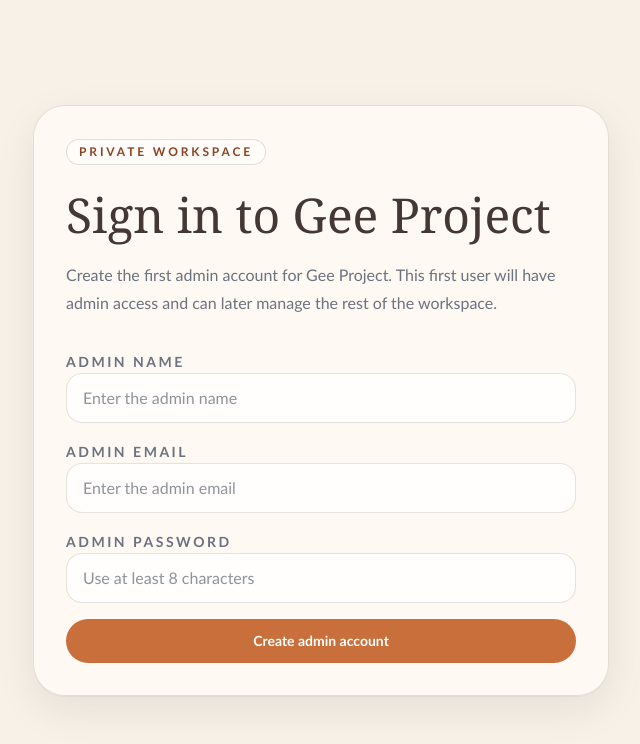
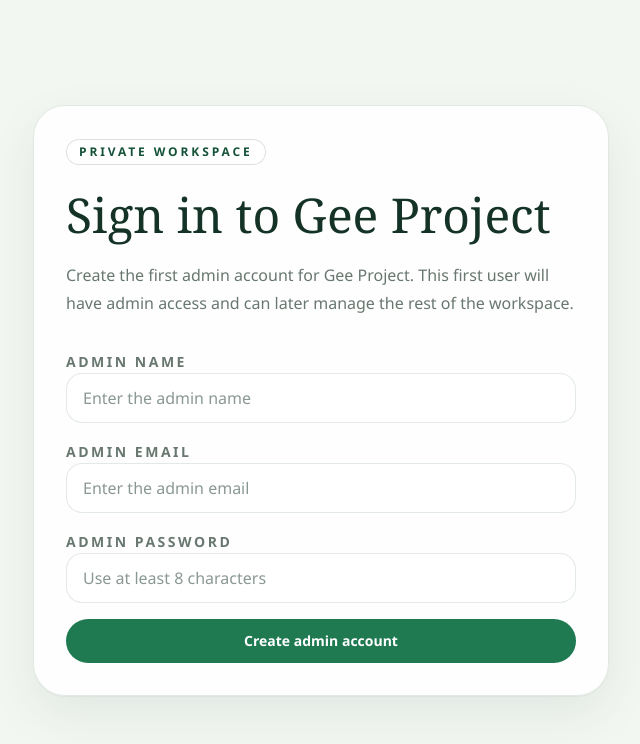
Before and after one commit to JackTrevor/gee-project, a Next.js app: page /login in a window 1280 px wide. Shown: the top 744 px of the page, without its empty margins (319-959 px from the left). Built offline with nearby package versions, Linux system fonts and the light colour scheme; no server answers; the database is empty.

Commit message:
Refresh dashboard palette

```diff
--- a/src/app/globals.css
+++ b/src/app/globals.css
@@ -1,15 +1,15 @@
 @import "tailwindcss";
 
 :root {
-  --background: #f7f1e8;
-  --foreground: #1f2937;
-  --surface: rgba(255, 250, 244, 0.82);
-  --surface-strong: #fffaf4;
-  --muted: #6b7280;
-  --border: rgba(94, 82, 64, 0.16);
-  --accent: #c96f3b;
-  --accent-strong: #8a4423;
-  --ink-soft: #433833;
+  --background: #f3f7f2;
+  --foreground: #163126;
+  --surface: rgba(255, 255, 255, 0.82);
+  --surface-strong: #ffffff;
+  --muted: #68776f;
+  --border: rgba(28, 78, 54, 0.12);
+  --accent: #1f7a52;
+  --accent-strong: #145238;
+  --ink-soft: #143326;
 }
 
 @theme inline {
@@ -22,8 +22,8 @@
   --color-accent: var(--accent);
   --color-accent-strong: var(--accent-strong);
   --color-ink-soft: var(--ink-soft);
-  --font-sans: "Trebuchet MS", "Segoe UI", sans-serif;
-  --font-serif: Georgia, "Times New Roman", serif;
+  --font-sans: "Aptos", "Segoe UI", sans-serif;
+  --font-serif: "Iowan Old Style", Georgia, "Times New Roman", serif;
   --font-mono: Consolas, "Courier New", monospace;
 }
 
@@ -33,9 +33,10 @@
 
 html {
   background:
-    radial-gradient(circle at top left, rgba(201, 111, 59, 0.18), transparent 32%),
-    radial-gradient(circle at top right, rgba(55, 93, 129, 0.14), transparent 28%),
-    linear-gradient(180deg, #fbf7f0 0%, #f1e8db 100%);
+    radial-gradient(circle at top left, rgba(46, 138, 94, 0.17), transparent 28%),
+    radial-gradient(circle at top right, rgba(19, 82, 56, 0.14), transparent 24%),
+    radial-gradient(circle at bottom right, rgba(130, 198, 161, 0.18), transparent 22%),
+    linear-gradient(180deg, #f8fcf7 0%, #edf5ee 100%);
 }
 
 body {
@@ -50,11 +51,11 @@ a {
 }
 
 ::selection {
-  background: rgba(201, 111, 59, 0.22);
+  background: rgba(31, 122, 82, 0.22);
 }
 
 .card-shadow {
   box-shadow:
-    0 1px 1px rgba(36, 30, 24, 0.04),
-    0 14px 40px rgba(36, 30, 24, 0.08);
+    0 1px 1px rgba(18, 49, 37, 0.04),
+    0 18px 48px rgba(18, 49, 37, 0.08);
 }
--- a/src/app/jobs/page.tsx
+++ b/src/app/jobs/page.tsx
@@ -21,12 +21,15 @@ async function getJobsPageData() {
 }
 
 const statusClassNames: Record<string, string> = {
-  scheduled: "bg-[rgba(54,94,129,0.10)] text-[#375d81]",
-  completed: "bg-[rgba(34,94,67,0.10)] text-[#215940]",
+  scheduled: "bg-[rgba(31,122,82,0.10)] text-[#1f7a52]",
+  completed: "bg-[rgba(20,82,56,0.12)] text-[#145238]",
   cancelled: "bg-[rgba(137,48,48,0.10)] text-[#8a2f2f]",
-  pending: "bg-[rgba(201,111,59,0.12)] text-accent-strong",
-  invoiced: "bg-[rgba(90,52,110,0.08)] text-[#5a346e]",
-  paid: "bg-[rgba(34,94,67,0.10)] text-[#215940]",
+  pending: "bg-[rgba(213,155,61,0.14)] text-[#8b5a12]",
+  invoiced: "bg-[rgba(31,122,82,0.10)] text-[#145238]",
+  paid: "bg-[rgba(20,82,56,0.12)] text-[#145238]",
+  requested: "bg-[rgba(213,155,61,0.14)] text-[#8b5a12]",
+  approved: "bg-[rgba(20,82,56,0.12)] text-[#145238]",
+  rejected: "bg-[rgba(137,48,48,0.10)] text-[#8a2f2f]",
 };
 
 function Pill({ value }: { value: string }) {
@@ -76,8 +79,8 @@ function JobCard({
     <article
       className={`rounded-[28px] border border-border p-5 ${
         emphasis === "completed"
-          ? "bg-[linear-gradient(180deg,rgba(247,250,246,0.96),rgba(237,245,239,0.92))]"
-          : "bg-white/70"
+          ? "bg-[linear-gradient(180deg,rgba(243,250,245,0.98),rgba(231,244,236,0.96))]"
+          : "bg-[linear-gradient(180deg,rgba(255,255,255,0.96),rgba(244,249,245,0.92))]"
       }`}
     >
       <div className="flex items-start justify-between gap-3">
@@ -88,21 +91,21 @@ function JobCard({
         <Pill value={job.jobStatus} />
       </div>
       <div className="mt-4 grid gap-3 text-sm text-ink-soft sm:grid-cols-2">
-        <div className="rounded-2xl bg-[rgba(255,255,255,0.55)] px-4 py-3">
+        <div className="rounded-2xl bg-[rgba(255,255,255,0.72)] px-4 py-3">
           <p className="text-xs font-semibold uppercase tracking-[0.16em] text-muted">Client</p>
           <p className="mt-2 font-semibold">
             {job.clientId?.companyName || job.clientId?.name || "Unknown client"}
           </p>
         </div>
-        <div className="rounded-2xl bg-[rgba(255,255,255,0.55)] px-4 py-3">
+        <div className="rounded-2xl bg-[rgba(255,255,255,0.72)] px-4 py-3">
           <p className="text-xs font-semibold uppercase tracking-[0.16em] text-muted">Cleaner</p>
           <p className="mt-2 font-semibold">{job.cleanerId?.name || "Unknown cleaner"}</p>
         </div>
-        <div className="rounded-2xl bg-[rgba(255,255,255,0.55)] px-4 py-3">
+        <div className="rounded-2xl bg-[rgba(255,255,255,0.72)] px-4 py-3">
           <p className="text-xs font-semibold uppercase tracking-[0.16em] text-muted">Cleaning date</p>
           <p className="mt-2 font-semibold">{formatDate(job.cleaningDate)}</p>
         </div>
-        <div className="rounded-2xl bg-[rgba(255,255,255,0.55)] px-4 py-3">
+        <div className="rounded-2xl bg-[rgba(255,255,255,0.72)] px-4 py-3">
           <p className="text-xs font-semibold uppercase tracking-[0.16em] text-muted">Profit</p>
           <p className="mt-2 font-semibold">{formatCurrency(profit)}</p>
         </div>
@@ -113,7 +116,7 @@ function JobCard({
         {job.completionReviewStatus !== "none" ? <Pill value={job.completionReviewStatus} /> : null}
       </div>
       {job.notes ? (
-        <p className="mt-4 rounded-2xl bg-[rgba(255,255,255,0.55)] px-4 py-3 text-sm leading-6 text-muted">
+        <p className="mt-4 rounded-2xl bg-[rgba(255,255,255,0.72)] px-4 py-3 text-sm leading-6 text-muted">
           {job.notes}
         </p>
       ) : null}
@@ -159,12 +162,12 @@ export default async function JobsPage() {
     <main className="min-h-screen px-4 py-6 text-foreground sm:px-6 lg:px-10">
       <div className="mx-auto flex w-full max-w-7xl flex-col gap-6">
         <WorkspaceNav currentPath="/jobs" />
-        <section className="card-shadow overflow-hidden rounded-[32px] border border-border bg-surface text-foreground backdrop-blur">
+        <section className="card-shadow overflow-hidden rounded-[32px] border border-border bg-[linear-gradient(135deg,rgba(250,255,251,0.92),rgba(237,246,239,0.92))] text-foreground backdrop-blur">
           <div className="flex flex-col gap-6 px-6 py-8 lg:px-10 lg:py-10">
             <div className="flex flex-col gap-4 lg:flex-row lg:items-start lg:justify-between">
               <div className="space-y-3">
                 <div className="flex flex-wrap items-center justify-between gap-3">
-                  <div className="inline-flex items-center rounded-full border border-[rgba(94,82,64,0.18)] bg-[rgba(255,255,255,0.55)] px-3 py-1 text-xs font-semibold uppercase tracking-[0.24em] text-accent-strong">
+                  <div className="inline-flex items-center rounded-full border border-[rgba(20,82,56,0.14)] bg-[rgba(255,255,255,0.72)] px-3 py-1 text-xs font-semibold uppercase tracking-[0.24em] text-accent-strong">
                     Operations workspace
                   </div>
                   <LogoutButton />
@@ -194,7 +197,7 @@ export default async function JobsPage() {
               ].map((metric) => (
                 <article
                   key={metric.label}
-                  className="rounded-[26px] border border-border bg-white/70 p-5"
+                  className="rounded-[26px] border border-border bg-[linear-gradient(180deg,rgba(255,255,255,0.92),rgba(245,249,246,0.9))] p-5"
                 >
                   <p className="text-sm uppercase tracking-[0.18em] text-muted">
                     {metric.label}
@@ -213,25 +216,25 @@ export default async function JobsPage() {
             title="Live pipeline"
             value={currentJobs.length.toString()}
             subtitle="Jobs still active and moving through the schedule."
-            tone="bg-[rgba(54,94,129,0.10)] text-[#375d81]"
+            tone="bg-[rgba(31,122,82,0.12)] text-[#1f7a52]"
           />
           <JobStatusCard
             title="Recently finished"
             value={latestCompletedJobs.length.toString()}
             subtitle="Most recent completed jobs ready for quick follow-up."
-            tone="bg-[rgba(34,94,67,0.10)] text-[#215940]"
+            tone="bg-[rgba(20,82,56,0.12)] text-[#145238]"
           />
           <JobStatusCard
             title="Unpaid completed"
             value={unpaidCompletedJobs.length.toString()}
             subtitle="Finished work that still needs client or cleaner settlement."
-            tone="bg-[rgba(201,111,59,0.12)] text-accent-strong"
+            tone="bg-[rgba(213,155,61,0.14)] text-[#8b5a12]"
           />
           <JobStatusCard
             title="Profit tracked"
             value={formatCurrency(totals.profit)}
             subtitle="Gross profit across every job currently recorded."
-            tone="bg-[rgba(90,52,110,0.08)] text-[#5a346e]"
+            tone="bg-[rgba(31,122,82,0.10)] text-[#145238]"
           />
         </section>
 
@@ -246,7 +249,7 @@ export default async function JobsPage() {
                   Active apartment jobs
                 </h2>
               </div>
-              <div className="rounded-full bg-[rgba(54,94,129,0.10)] px-3 py-1 text-sm text-[#375d81]">
+              <div className="rounded-full bg-[rgba(31,122,82,0.12)] px-3 py-1 text-sm text-[#1f7a52]">
                 {currentJobs.length} active
               </div>
             </div>
@@ -274,7 +277,7 @@ export default async function JobsPage() {
                   Recently finished work
                 </h2>
               </div>
-              <div className="rounded-full bg-[rgba(34,94,67,0.10)] px-3 py-1 text-sm text-[#215940]">
+              <div className="rounded-full bg-[rgba(20,82,56,0.12)] px-3 py-1 text-sm text-[#145238]">
                 {completedJobs.length} complete
               </div>
             </div>
@@ -304,7 +307,7 @@ export default async function JobsPage() {
                   Edit and manage every apartment job
                 </h2>
               </div>
-              <div className="rounded-full bg-[rgba(201,111,59,0.12)] px-3 py-1 text-sm text-accent-strong">
+              <div className="rounded-full bg-[rgba(31,122,82,0.12)] px-3 py-1 text-sm text-[#1f7a52]">
                 {jobs.length} recorded
               </div>
             </div>
--- a/src/components/workspace-nav.tsx
+++ b/src/components/workspace-nav.tsx
@@ -56,7 +56,7 @@ export async function WorkspaceNav({ currentPath }: WorkspaceNavProps) {
         : STAFF_ITEMS;
 
   return (
-    <nav className="rounded-[28px] border border-border bg-white/60 p-3 backdrop-blur">
+    <nav className="rounded-[28px] border border-border bg-[linear-gradient(180deg,rgba(255,255,255,0.82),rgba(245,250,246,0.92))] p-3 backdrop-blur">
       <div className="flex flex-col gap-3 lg:flex-row lg:items-center lg:justify-between">
         <div>
           <p className="text-xs font-semibold uppercase tracking-[0.2em] text-muted">
@@ -78,8 +78,8 @@ export async function WorkspaceNav({ currentPath }: WorkspaceNavProps) {
                 href={item.href}
                 className={`rounded-full px-4 py-2 text-sm font-medium transition ${
                   active
-                    ? "bg-accent text-white"
-                    : "border border-border bg-white/80 text-ink-soft hover:bg-white"
+                    ? "bg-[linear-gradient(135deg,#1f7a52_0%,#145238_100%)] text-white shadow-[0_10px_24px_rgba(20,82,56,0.22)]"
+                    : "border border-border bg-white/85 text-ink-soft hover:bg-white"
                 }`}
               >
                 {item.label}
```
